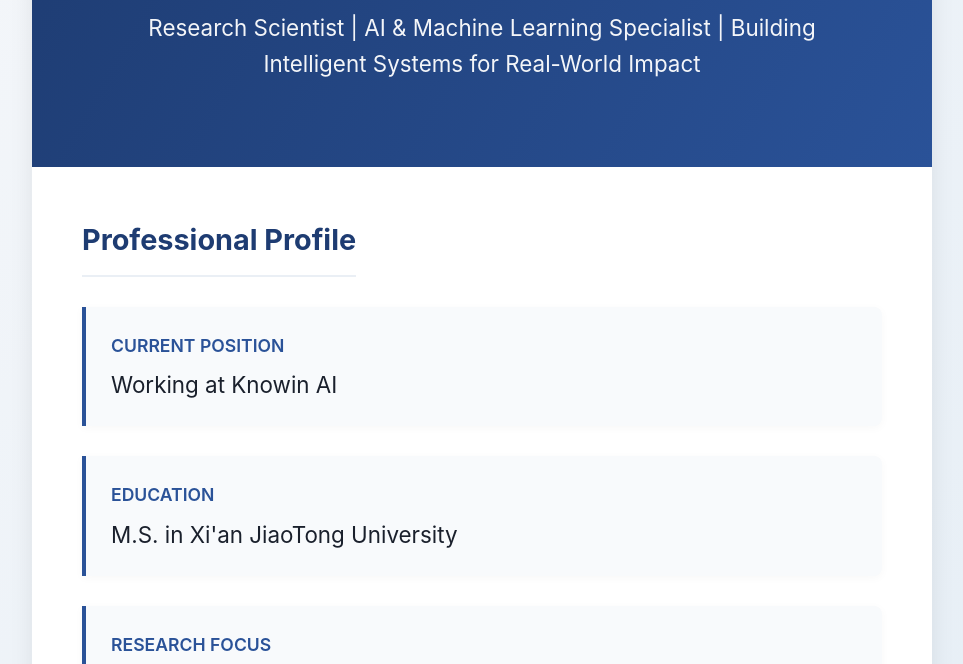
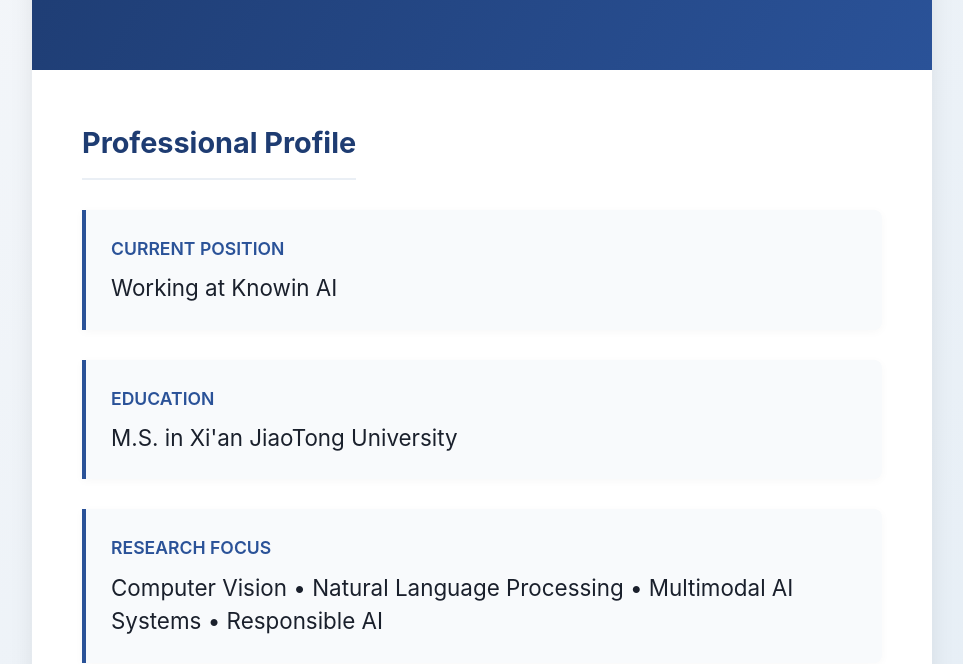
Before and after one commit to PIKAXIANGTAIYANG/cukaka.github.io, a plain HTML site: page index.html in a window 1280 px wide. Shown: the part 167-831 px from the top of the page, without its empty margins (158-1121 px from the left). Drawn offline with Linux system fonts and the light colour scheme.

Commit message:
Update index.html

```diff
--- a/index.html
+++ b/index.html
@@ -125,7 +125,6 @@
     <div class="container">
         <header>
             <h1>Zhenqiu Zhou</h1>
-            <p class="subtitle">Research Scientist | AI & Machine Learning Specialist | Building Intelligent Systems for Real-World Impact</p>
         </header>
 
         <main class="profile-section">
```
